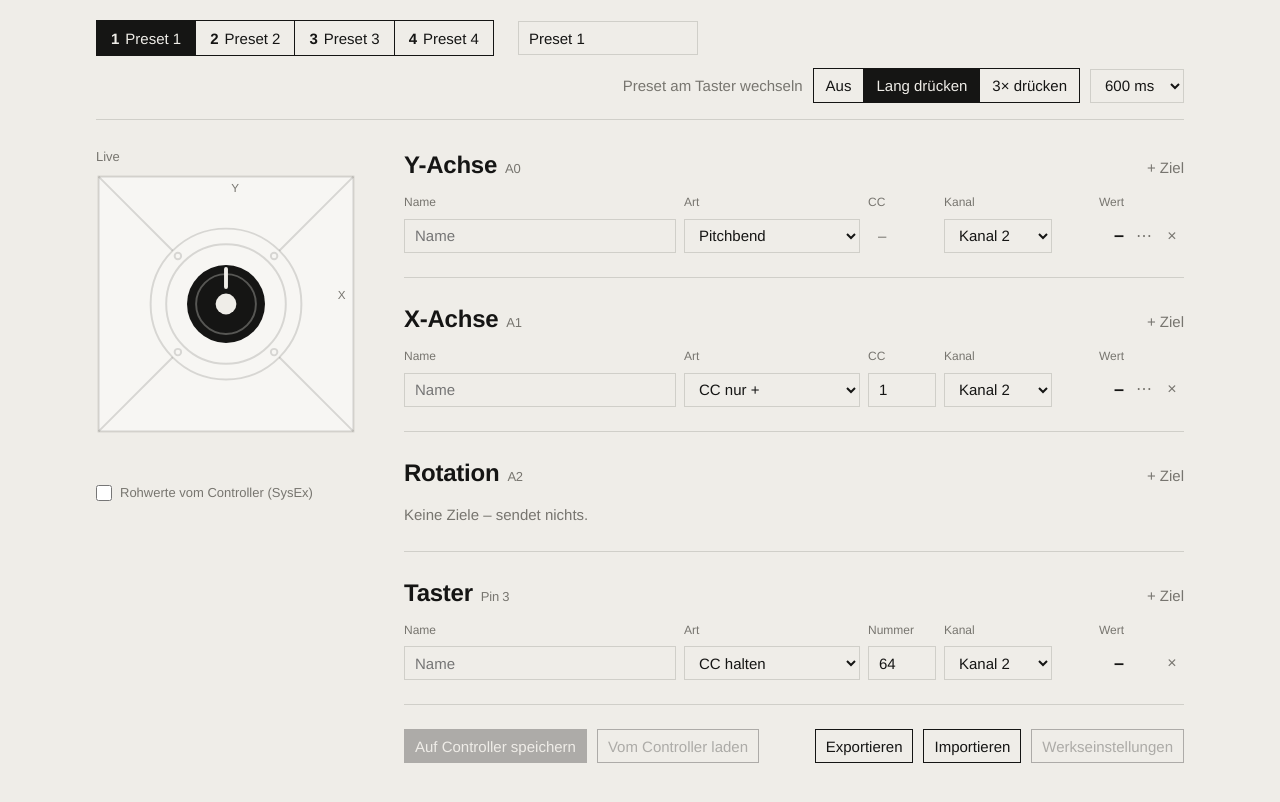
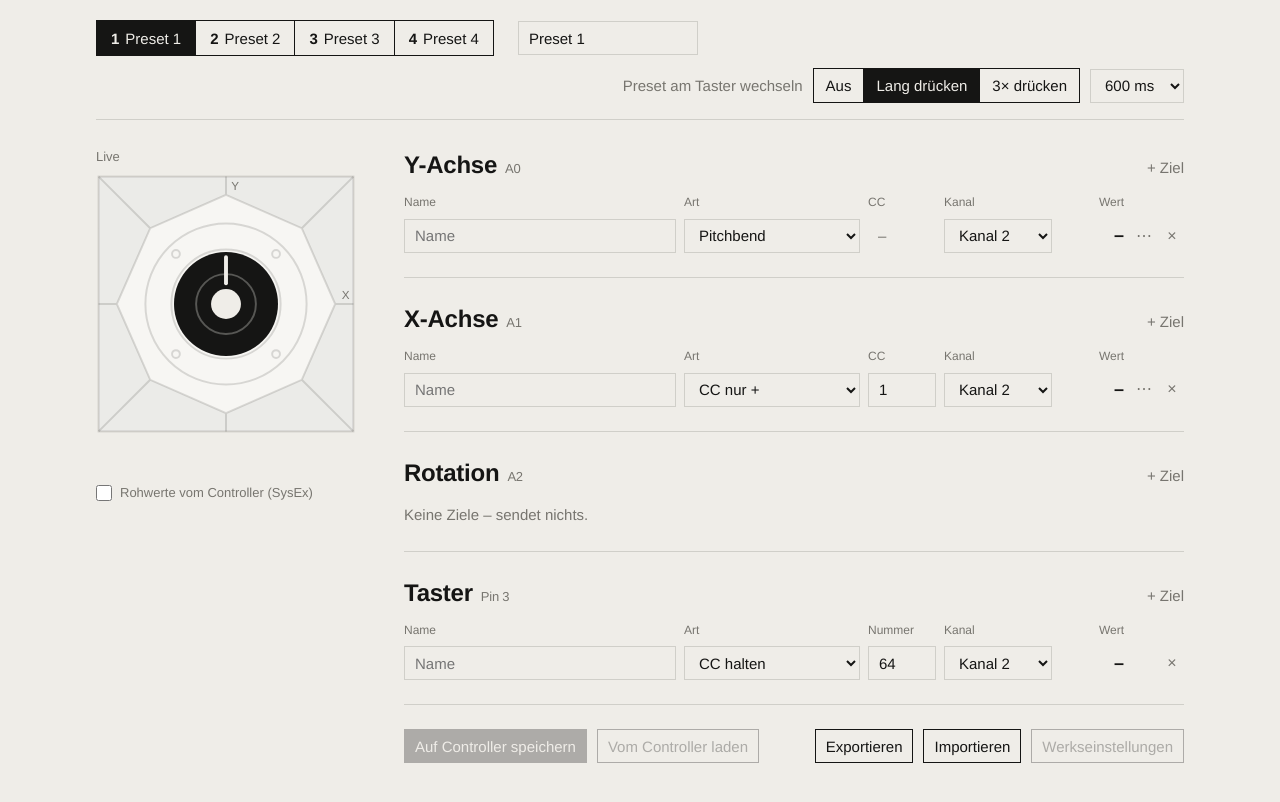
Before and after one commit to konradsimon/KosmosKontroller, a plain HTML site: page index.html in a window 1280 px wide. Shown: the part 96-898 px from the top of the page. Drawn offline with Linux system fonts and the light colour scheme.

Commit message:
Draufsicht und Icon nach dem Gehäusemodell (Achteck-Plateau, Flansch)

```diff
--- a/index.html
+++ b/index.html
@@ -102,6 +102,7 @@
   .ctrl { display: block; width: 100%; }
   .ctrl .base { fill: var(--field); stroke: var(--rule); stroke-width: 1.5; }
   .ctrl .line { fill: none; stroke: var(--rule); stroke-width: 1.5; }
+  .ctrl .facet { fill: var(--ink); fill-opacity: .05; }
   .ctrl .grip { fill: var(--ink); }
   .ctrl .band { fill: none; stroke: var(--paper); stroke-opacity: .3; stroke-width: 1.5; }
   .ctrl .mark { stroke: var(--paper); stroke-width: 3; stroke-linecap: round; }
@@ -188,21 +189,28 @@
   <main>
     <aside class="live">
       <h3>Live</h3>
+      <!-- Maße aus kosmosKontroller.blend: Gehäuse 84 mm = 196 Einheiten (2,33 pro mm) -->
       <svg class="ctrl" id="ctrl" viewBox="0 0 200 200" role="img" aria-label="Draufsicht auf den Controller">
         <rect class="base" x="2" y="2" width="196" height="196"/>
-        <path class="line" d="M2 2 L59 59 M198 2 L141 59 M2 198 L59 141 M198 198 L141 141"/>
-        <circle class="line" cx="100" cy="100" r="58"/>
-        <circle class="line" cx="100" cy="100" r="46"/>
+        <!-- Schrägen zwischen Gehäusekante und achteckigem Plateau -->
+        <path class="facet" fill-rule="evenodd" d="M2 2 H198 V198 H2 Z M100 16 L158.3 41.7 L184 100 L158.3 158.3 L100 184 L41.7 158.3 L16 100 L41.7 41.7 Z"/>
+        <path class="line" d="M100 16 L158.3 41.7 L184 100 L158.3 158.3 L100 184 L41.7 158.3 L16 100 L41.7 41.7 Z
+          M2 2 L41.7 41.7 M198 2 L158.3 41.7 M198 198 L158.3 158.3 M2 198 L41.7 158.3
+          M100 2 V16 M198 100 H184 M100 198 V184 M2 100 H16"/>
+        <!-- Flansch mit Schraubenlöchern und Öffnung -->
+        <circle class="line" cx="100" cy="100" r="62"/>
+        <circle class="line" cx="100" cy="100" r="42"/>
         <g class="line">
-          <circle cx="63" cy="63" r="2.5"/><circle cx="137" cy="63" r="2.5"/>
-          <circle cx="63" cy="137" r="2.5"/><circle cx="137" cy="137" r="2.5"/>
+          <circle cx="61.5" cy="61.5" r="3"/><circle cx="138.5" cy="61.5" r="3"/>
+          <circle cx="61.5" cy="138.5" r="3"/><circle cx="138.5" cy="138.5" r="3"/>
         </g>
-        <text x="104" y="14">Y</text><text x="186" y="96">X</text>
+        <text x="104" y="12">Y</text><text x="189" y="96">X</text>
+        <!-- Griff von oben: Körper, Ring, Drehmarke, Taster-Kappe -->
         <g id="grip" transform="translate(100 100)">
-          <circle class="grip" r="30"/>
+          <circle class="grip" r="40"/>
           <circle class="band" r="23"/>
-          <g id="spin"><line class="mark" x1="0" y1="-13" x2="0" y2="-27"/></g>
-          <circle class="cap" id="cap" r="8"/>
+          <g id="spin"><line class="mark" x1="0" y1="-16" x2="0" y2="-36"/></g>
+          <circle class="cap" id="cap" r="11.5"/>
         </g>
       </svg>
       <div class="last" id="last"></div>
@@ -637,7 +645,8 @@ $('rawOn').onchange = () => {
 
 function drawLive() {
   const [y, x, r] = axisPos.map(v => Math.max(-1, Math.min(1, v)));
-  $('grip').setAttribute('transform', `translate(${100 + x * 40} ${100 - y * 40})`);
+  // Griff bleibt bei Vollausschlag innerhalb des Flanschs
+  $('grip').setAttribute('transform', `translate(${100 + x * 22} ${100 - y * 22})`);
   $('spin').setAttribute('transform', `rotate(${r * 135})`);
   $('ctrl').classList.toggle('moving', [x, y, r].some(v => Math.abs(v) > .05));
 }
```
Also changed, not shown: icons/icon-192.png, icons/icon-512.png, icons/icon.svg.
